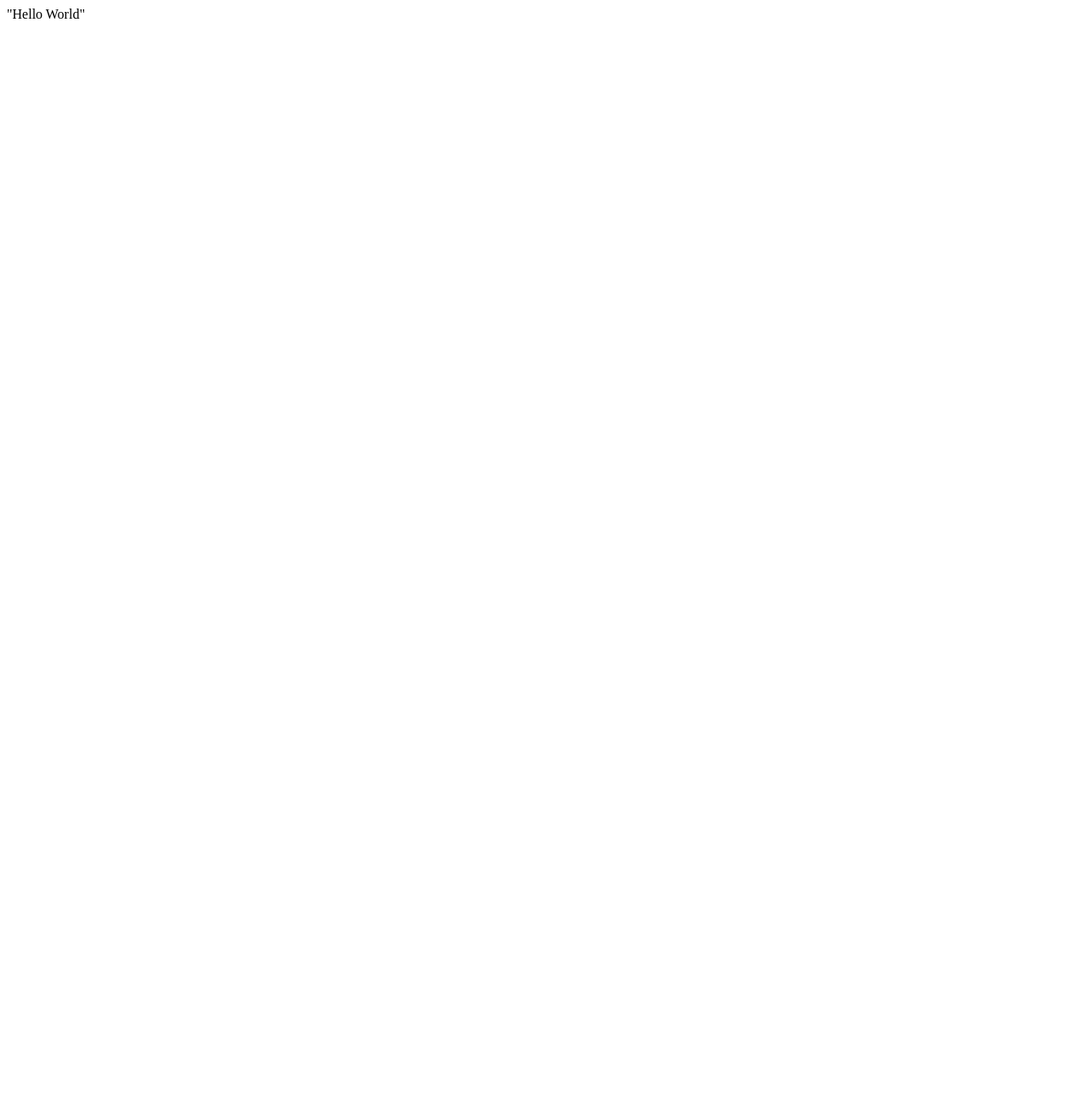
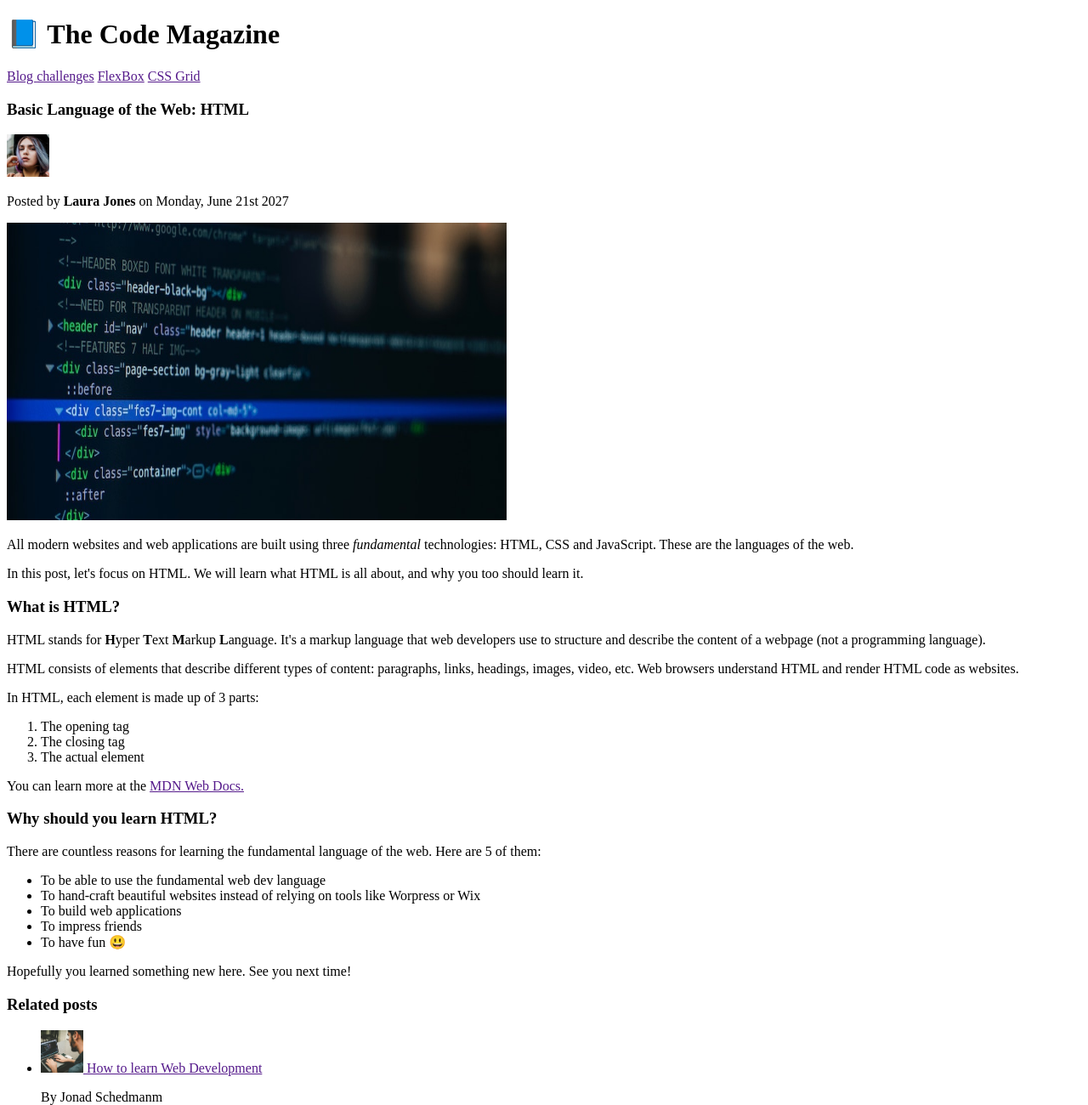
Before and after one commit to ihatemyselfsomuch/test.github.io, a plain HTML site: page index.html in a window 1280 px wide. Shown: the top 1300 px of the page at 85% size. Before the commit the page ends 800 px from the top, so only its background shows below. Drawn offline with Linux system fonts and the light colour scheme.

Commit message:
Update index.html

```diff
--- a/index.html
+++ b/index.html
@@ -1 +1,82 @@
-"Hello World"
+<!DOCTYPE html>
+<html lang="en">
+
+<head>
+    <meta charset="utf8" />
+    <title>
+
+    </title>
+
+</head>
+
+<header>
+    <h1>📘 The Code Magazine</h1>
+    <nav>
+        <a href="" target="_blank">Blog </a>
+        <a href="" target="_blank">challenges</a>
+        <a href="" target="_blank">FlexBox</a>
+        <a href="" target="_blank">CSS Grid</a>
+    </nav>
+</header>
+
+<body>
+
+    <article>
+
+        <h3>Basic Language of the Web: HTML</h3>
+        <img src="./images/laura-jones.jpg" alt="avatar" width="50" height="50" />
+        <p>Posted by <strong>Laura Jones</strong> on Monday, June 21st 2027</p>
+        <img src="./images/post-img.jpg" alt="wall paper" width="588" height="350" />
+        <p>All modern websites and web applications are built using three <em>fundamental</em> technologies: HTML, CSS
+            and
+            JavaScript. These are the languages of the web.
+        </p>
+        <p>In this post, let's focus on HTML. We will learn what HTML is all about, and why you too should learn it.</p>
+        <h3>What is HTML? </h3>
+        <p>HTML stands for <strong>H</strong>yper <strong>T</strong>ext <strong>M</strong>arkup
+            <strong>L</strong>anguage.
+            It's a markup language that web developers use to structure and describe the content of a webpage (not a
+            programming language).
+        </p>
+        <p>HTML consists of elements that describe different types of content: paragraphs, links, headings, images,
+            video,
+            etc. Web browsers understand HTML and render HTML code as websites.</p>
+        <p>In HTML, each element is made up of 3 parts:</p>
+        <ol>
+            <li>The opening tag</li>
+            <li>The closing tag</li>
+            <li>The actual element</li>
+        </ol>
+        <p>You can learn more at the <a href="" target="_blank">MDN Web Docs.</a></p>
+        <h3>Why should you learn HTML?</h3>
+        <p>There are countless reasons for learning the fundamental language of the web. Here are 5 of them:</p>
+        <ul>
+            <li>To be able to use the fundamental web dev language</li>
+            <li>To hand-craft beautiful websites instead of relying on tools like Worpress or Wix</li>
+            <li>To build web applications</li>
+            <li>To impress friends</li>
+            <li>To have fun 😃</li>
+        </ul>
+        <p>Hopefully you learned something new here. See you next time!</p>
+
+        <h3>Related posts</h3>
+        <ul>
+            <li><img src="./images/related-1.jpg" height="50" width="50" alt="related 1" /><a href=""> How to learn Web
+                    Development</a></li>
+            <p>By Jonad Schedmanm</p>
+
+            <li><img src="./images/related-2.jpg" height="50" width="50" alt="related 2" /><a href=""> The Unknows powers of
+                    CSS</a>
+            </li>
+            <p>By Jim Dillon</p>
+
+            <li><img src="./images/related-3.jpg" height="50" width="50" alt="related 3" /><a href=""> Why Javascipt is
+                    Awesome</a>
+            </li>
+            <p>By Matilda</p>
+        </ul>
+    </article>
+</body>
+<footer>CopyRight 2027 By The Code Magazine</footer>
+
+</html>
```
